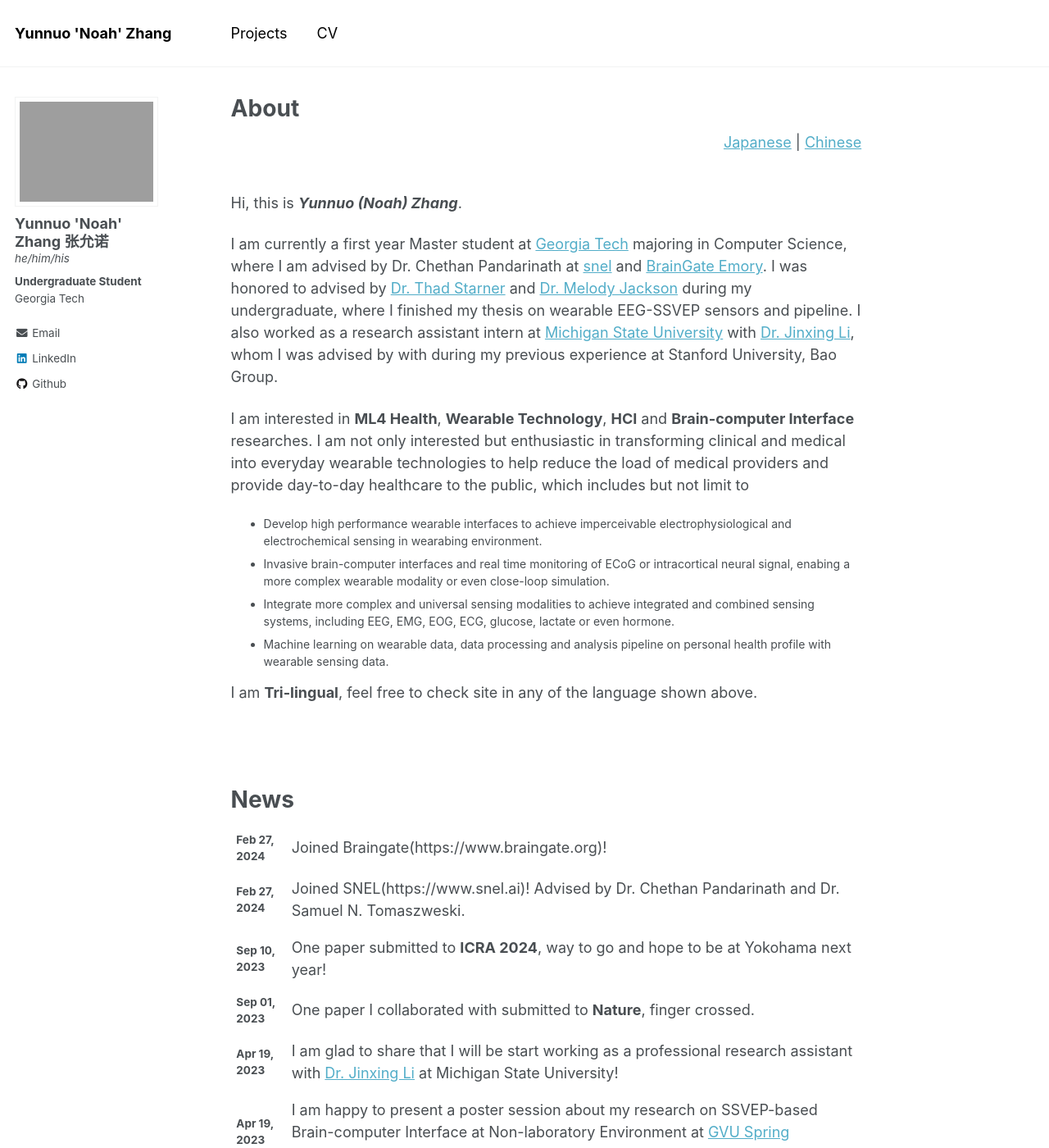
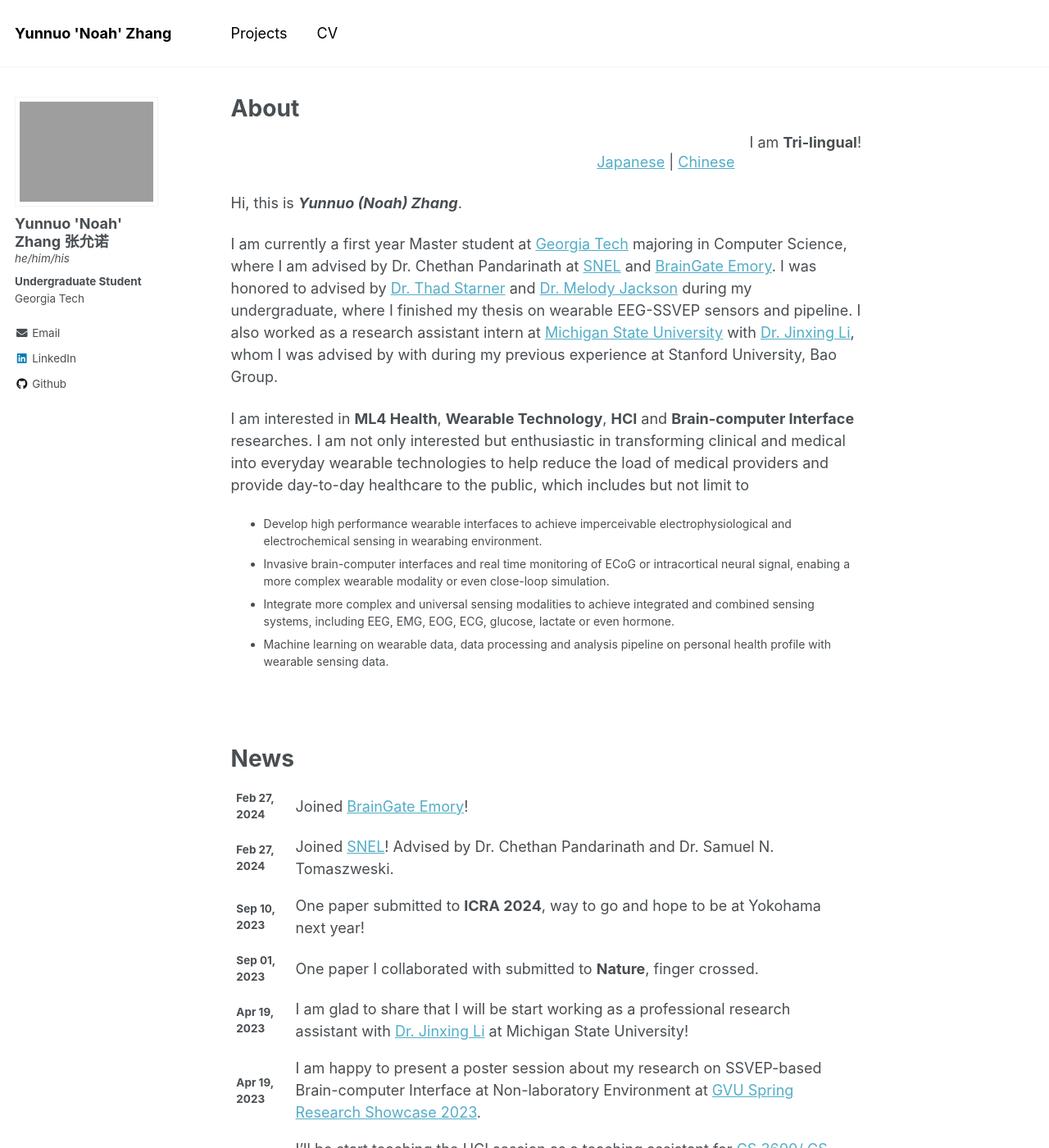
Before and after one commit to NoahZhang1/NoahZhang1.github.io, a Jekyll site: the page built from _pages/about.md, in a window 1280 px wide and 1400 px high. Shown: the whole window at 82% size. Built offline with Jekyll 4.4.1, drawn with Linux system fonts in a browser that asks for light colours.

Commit message:
correct some format

```diff
--- a/_pages/about.md
+++ b/_pages/about.md
@@ -8,6 +8,7 @@ redirect_from:
   - /about/
   - /about.html
 ---
+<span class= 'align-right'>I am **Tri-lingual**!
 
 <span class='align-right'>[Japanese](about_jp) | [Chinese](about_cn)
 
@@ -16,7 +17,7 @@ redirect_from:
 
 Hi, this is ***Yunnuo (Noah) Zhang***.
 
-I am currently a first year Master student at [Georgia Tech](https://www.gatech.edu) majoring in Computer Science, where I am advised by Dr. Chethan Pandarinath at [snel](https://www.snel.ai) and [BrainGate Emory](https://www.braingate.org). I was honored to advised by [Dr. Thad Starner](https://www.cc.gatech.edu/home/thad/index.htm) and [Dr. Melody Jackson](https://faculty.cc.gatech.edu/~melody/) during my undergraduate, where I finished my thesis on wearable EEG-SSVEP sensors and pipeline. I also worked as a research assistant intern at [Michigan State University](https://www.msu.edu) with [Dr. Jinxing Li](https://www.labli.net), whom I was advised by with during my previous experience at Stanford University, Bao Group.
+I am currently a first year Master student at [Georgia Tech](https://www.gatech.edu) majoring in Computer Science, where I am advised by Dr. Chethan Pandarinath at [SNEL](https://www.snel.ai) and [BrainGate Emory](https://www.braingate.org). I was honored to advised by [Dr. Thad Starner](https://www.cc.gatech.edu/home/thad/index.htm) and [Dr. Melody Jackson](https://faculty.cc.gatech.edu/~melody/) during my undergraduate, where I finished my thesis on wearable EEG-SSVEP sensors and pipeline. I also worked as a research assistant intern at [Michigan State University](https://www.msu.edu) with [Dr. Jinxing Li](https://www.labli.net), whom I was advised by with during my previous experience at Stanford University, Bao Group.
 
 I am interested in **ML4 Health**, **Wearable Technology**, **HCI** and **Brain-computer Interface** researches. I am not only interested but enthusiastic in transforming clinical and medical into everyday wearable technologies to help reduce the load of medical providers and provide day-to-day healthcare to the public, which includes but not limit to
 <ul style="font-size: 14px;">
@@ -26,7 +27,7 @@ I am interested in **ML4 Health**, **Wearable Technology**, **HCI** and **Brain-
   <li>Machine learning on wearable data, data processing and analysis pipeline on personal health profile with wearable sensing data.</li>
 </ul>
 
-I am **Tri-lingual**, feel free to check site in any of the language shown above.
+<!-- I am **Tri-lingual**, feel free to check site in any of the language shown above. -->
 
 &nbsp;
 &nbsp;
```
Also changed, not shown: _news/2024-02-27-snel.md (+1 -1 lines), _news/2024-06-15.md (+1 -1 lines).
